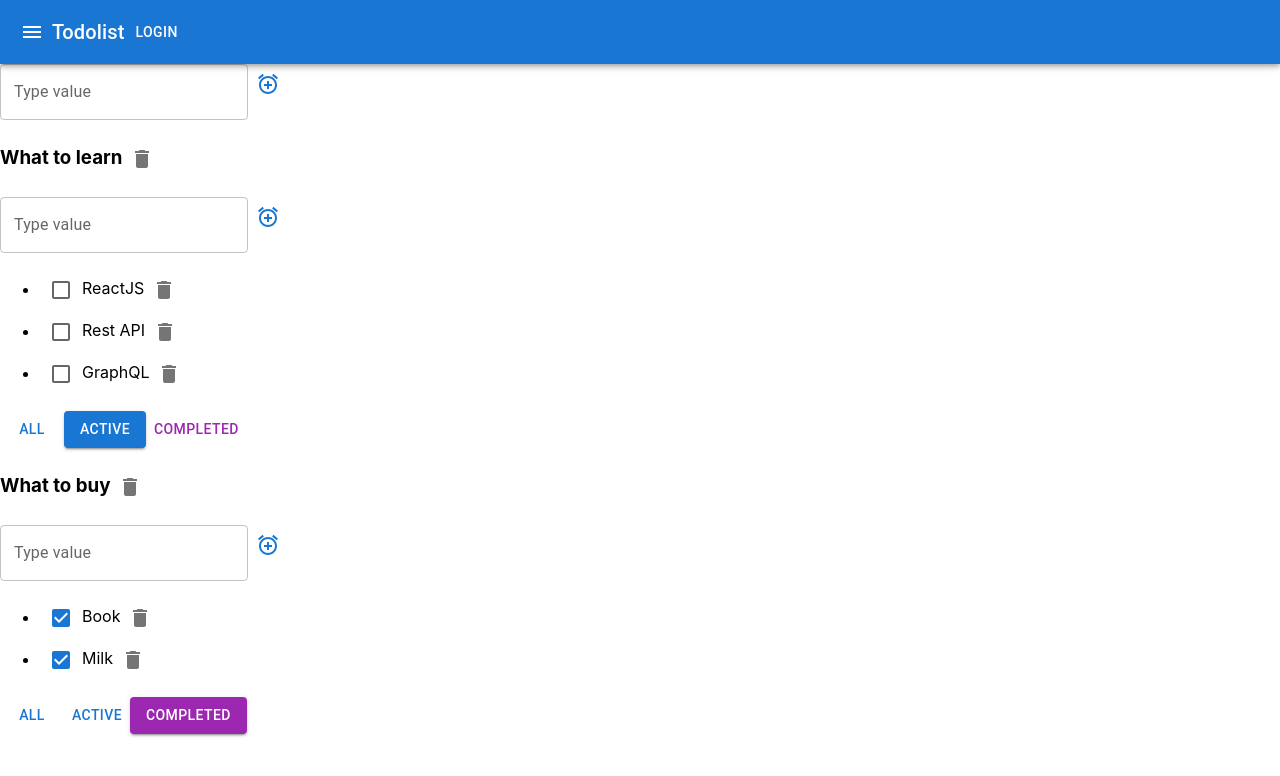
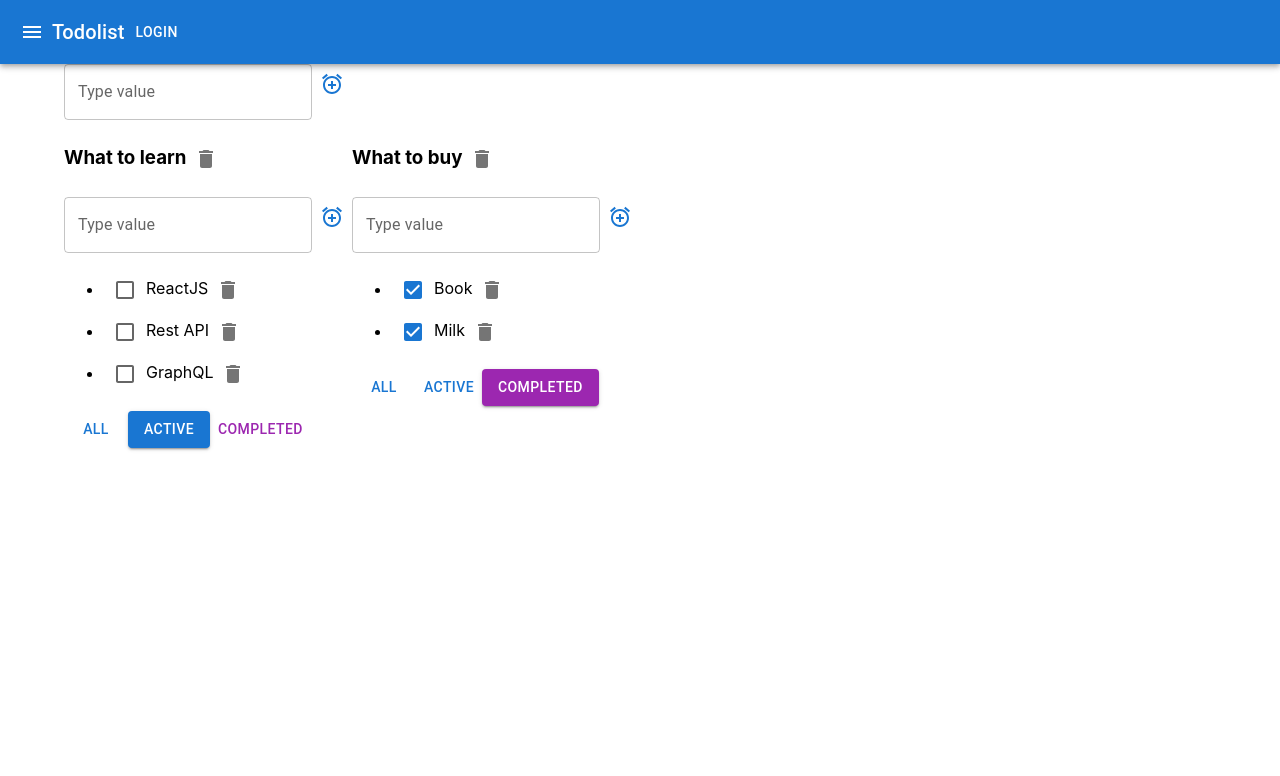
Before and after one commit to Anton-Martynenko/2Todo, a React (Create React App) app: page / in a window 1280 px wide. Shown: the top 776 px of the page. Built offline with nearby package versions, Linux system fonts and the light colour scheme.

Commit message:
APP grid

```diff
--- a/src/App.tsx
+++ b/src/App.tsx
@@ -3,7 +3,7 @@
 import {TaskType, Todolist} from './Todolist';
 import {v1} from "uuid";
 import {AddItemForm} from "./AddItemForm";
-import {AppBar, Button, IconButton, Toolbar, Typography} from "@mui/material";
+import {AppBar, Button, Container, Grid, IconButton, Toolbar, Typography} from "@mui/material";
 import {Menu} from "@mui/icons-material";
 
 export type FilterValuesType = 'all' | 'active' | 'completed';
@@ -76,6 +76,7 @@
             setTodolists([...todolists]);
         }
     }
+
     let todolistId1 = v1();
     let todolistId2 = v1();
 
@@ -91,7 +92,7 @@
         setTasks({...tasksObj});
     }
 
-    function changeTodolistTitle (todoListId: string, newTitle: string) {
+    function changeTodolistTitle(todoListId: string, newTitle: string) {
         let todolist = todolists.find(t => t.id === todoListId);
         if (todolist) {
             todolist.title = newTitle;
@@ -113,7 +114,7 @@
         ]
     });
 
-    function addTodolist (inputValue: string) {
+    function addTodolist(inputValue: string) {
         let todolist: TodolistsType = {
             id: v1(),
             filter: "all",
@@ -132,15 +133,19 @@
                         color="inherit"
                         aria-label="menu"
                     >
-                        <Menu />
+                        <Menu/>
                     </IconButton>
-                    <Typography variant="h6" >
+                    <Typography variant="h6">
                         Todolist
                     </Typography>
                     <Button color="inherit">Login</Button>
                 </Toolbar>
             </AppBar>
-            <AddItemForm addItem={addTodolist} />
+            <Container fixed>
+                <Grid container>
+                    <AddItemForm addItem={addTodolist}/>
+                </Grid>
+                <Grid container>
                     {
                         todolists.map((tl) => {
                             let tasksForTodolist = tasksObj[tl.id];
@@ -166,6 +171,8 @@
                             />
                         })
                     }
+                </Grid>
+            </Container>
 
 
         </div>
```
Lines whose indentation alone changed are shown as unchanged.
